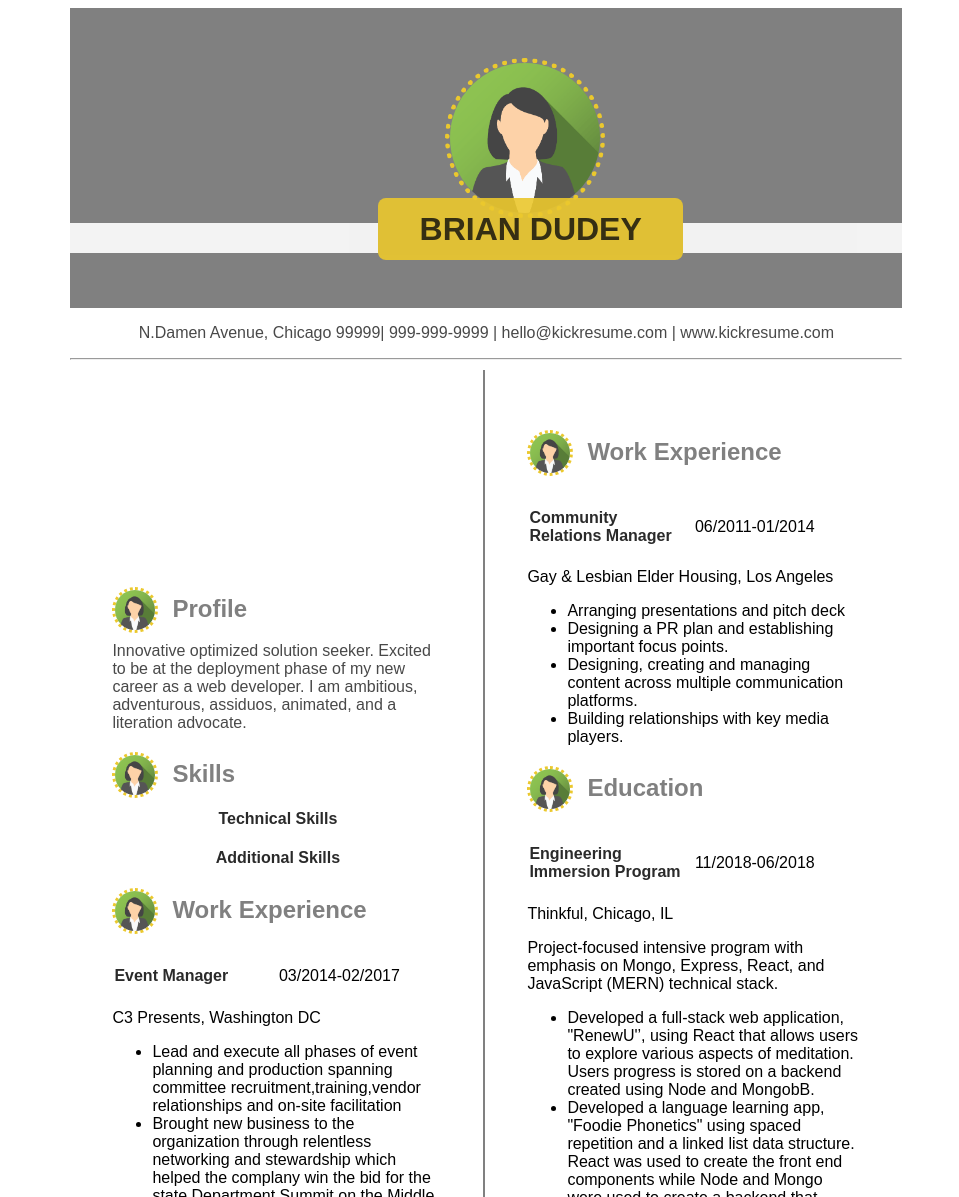
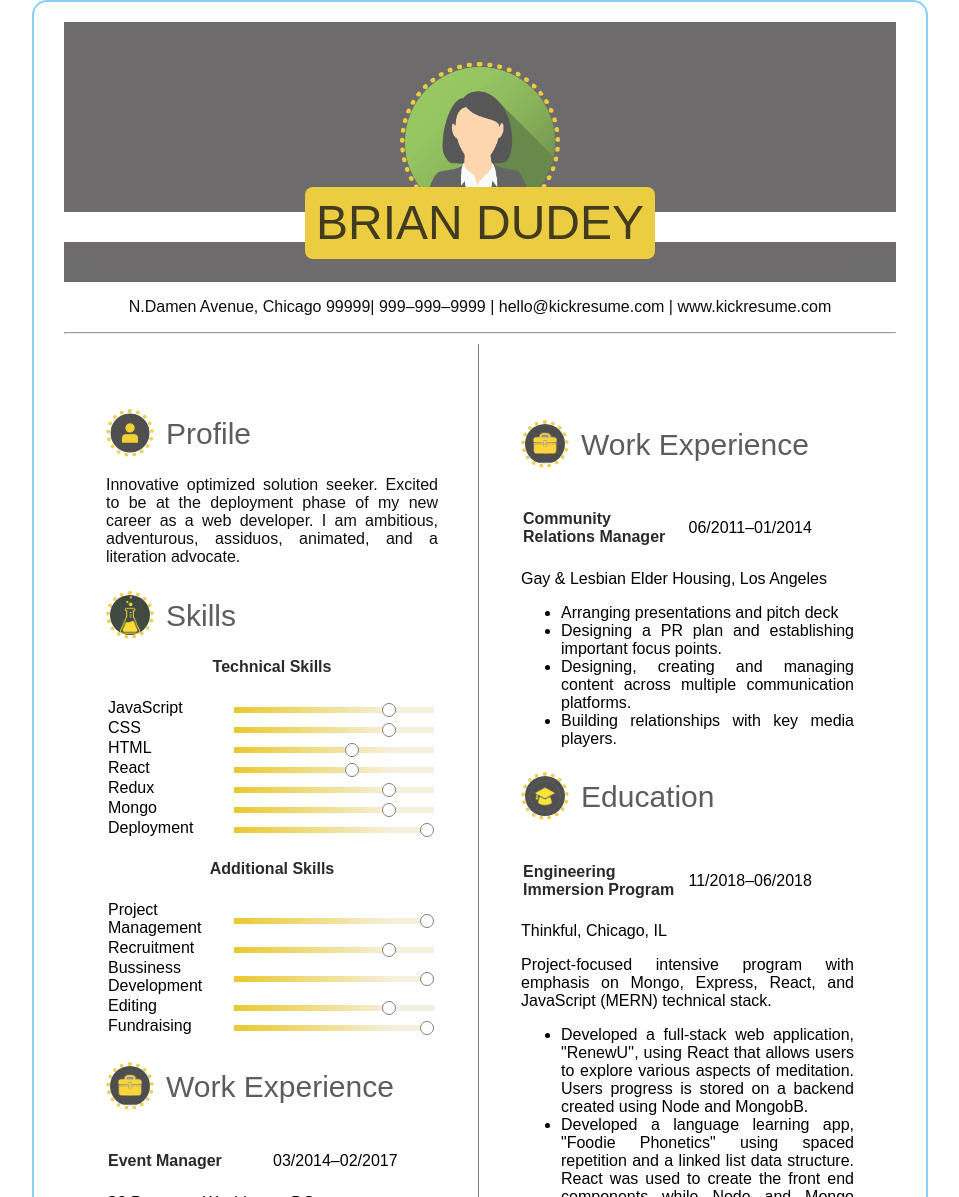
Before and after one commit to sushmithavootukuri/Full-Stack-Development, a plain HTML site: page Weekly Tasks/Week 4 - Nov 29/Portfolio Template/index.html in a window 1280 px wide. Shown: the top 1197 px of the page, without its empty margins (160-1119 px from the left). Drawn offline with Linux system fonts and the light colour scheme.

Commit message:
Initial commit

```diff
--- a/Weekly Tasks/Week 4 - Nov 29/Portfolio Template/css/style.css
+++ b/Weekly Tasks/Week 4 - Nov 29/Portfolio Template/css/style.css
@@ -1,93 +1,105 @@
 *{
-    font-family:  sans-serif;
+    font-family: sans-serif,'Trebuchet MS', 'Lucida Sans Unicode', 'Lucida Grande', 'Lucida Sans', Arial;
+    font-size: 16px;
 }
 body{
     width: 65%;
- margin-left: 18%;
+    margin:0 auto;
+    border: 2px solid lightskyblue;
+    padding: 20px 30px;
+    border-radius: 15px;
 }
 div.main{
-    background-color: grey;
+    background-color: rgb(94, 92, 92);
     width: 100%;
-    height: 300px;
+    height: 260px;
+    opacity: 0.9;
 }
-div.sub-main{
-    background-color : white;
-
+.sub-main{
+    background-color: white;
     width: 100%;
     height: 30px;
     position: relative;
-    top : 30px;
-    opacity: 0.9;
+    top: 30px;
 }
-
-h1#name {
-
-    width: 280px;
+#name {
+    width: 40%;
     background-color:rgb(235, 200, 45);
-    padding: 1.5%;
+    padding: 1%;
     color: rgba(0, 0, 0, 0.808);
     border-radius: 8px;
-     font-size: 200%;
-    font-stretch: condensed;
+    font-size: 300%;
+    font-weight: 500;
     text-align: center;
     position: relative;
     bottom: 25px;
-    left : 37%;
-
+    margin: 0 auto;
 }
-
-  img.profile{
+.profile{
     border-radius: 50%;
     border: 5px dotted rgb(235, 200, 45);
     height: 150px;
     width: 150px;
     position: relative;
-     left:45%;
-     top:50px;
+    display: block;
+    margin-left: auto;
+    margin-right: auto;
+    top:40px;
 }
-
-  p.address{
+.icon{
+    height: 40px;
+    width: 40px;
+    border-radius: 50%;
+    border: 4px dotted rgb(235, 200, 45);
+    float: left;
+    opacity: 0.8;
+}
+.address{
     text-align: center;
 }
 table{
     width: 100%;
-
 }
 td.main{
     padding: 40px;
+    text-align: justify;
 }
 td{
     width: 50%;
     padding: 0px;
     word-wrap: break-word;
 }
-
- td.first {
-      border-right: 2px solid grey;
-
+.first {
+    border-right: 1.5px solid grey;
 }
- h2.sectionHeading{
-    color: grey;
+.section-heading{
+    color: rgb(94, 92, 92);
     padding-left: 60px;
     padding-top: 8px;
     position: relative;
+    font-size: 30px;
+    font-weight: 400;
 }
- img.icon{
-    height: 40px;
-    width: 40px;
-    border-radius: 50%;
-    border: 3px dotted rgb(235, 200, 45);
-    float: left;
+.section-content{
+    color: rgba(0, 0, 0, 0.945);
 }
-
- .sectionContent{
-      color: rgba(0, 0, 0, 0.719);
- }
- h4.sub-heading{
-     text-align : center;
-
+.sub-heading{
+    text-align: center;
 }
 h4{
     color: rgba(0, 0, 0, 0.836);
-
 }
+input[type=range]{
+    appearance: none;
+    width: 200px;
+    height: 6px;
+    background: linear-gradient(to right,rgb(235, 200, 45) 0%, rgb(245, 240, 221) 80%);
+}
+input[type=range]::-webkit-slider-thumb {
+    -webkit-appearance: none;
+    border: 1px solid grey;
+    height: 14px;
+    width: 14px;
+    border-radius: 15px;
+    background: #FFFFFF;
+}
--- a/Weekly Tasks/Week 4 - Nov 29/Portfolio Template/index.html
+++ b/Weekly Tasks/Week 4 - Nov 29/Portfolio Template/index.html
@@ -6,68 +6,133 @@
     <meta name="viewport" content="width=device-width, initial-scale=1.0">
     <title>Portfolio Template</title>
     <link href='css/style.css' rel='stylesheet'>
-
 </head>
 
 <body>
-
     <header>
         <div class='main'>
             <img class="profile" src="img/profile.png" alt="profile photo">
             <div class="sub-main">
-
                 <h1 id='name'>BRIAN DUDEY</h1>
             </div>
         </div>
     </header>
-
     <div>
-        <p class="address sectionContent"> N.Damen Avenue, Chicago 99999| 999-999-9999 | hello@kickresume.com |
+        <p class="address section-content"> N.Damen Avenue, Chicago 99999| 999–999–9999 | hello@kickresume.com |
             www.kickresume.com </p>
         <hr>
     </div>
-
     <table class="content">
         <tbody>
-
             <tr>
                 <td class="first main">
                     <section>
-
-                        <img class="icon" src="img/profile.png" alt="profile photo">
-                        <h2 class="sectionHeading">Profile</h2>
-                        <div class="sectionContent">
+                        <img class="icon" src="img/profile icon.png" alt="profile photo">
+                        <h2 class="section-heading">Profile</h2>
+                        <div class="section-content">
                             <p>Innovative optimized solution seeker. Excited to be at the deployment phase of my new
                                 career as a web developer. I am ambitious, adventurous, assiduos, animated, and a
                                 literation advocate.
                             </p>
                         </div>
                     </section>
-
                     <section>
-
-                        <img class="icon" src="img/profile.png" alt="profile photo">
-                        <h2 class="sectionHeading">Skills</h2>
-
-                        <h4 class="sub-heading">Technical Skills</h4>
-
-                        <h4 class="sub-heading">Additional Skills</h4>
+                        <img class="icon" src="img/skills.png" alt="profile photo">
+                        <h2 class="section-heading">Skills</h2>
+                        <div>
+                            <h4 class="sub-heading">Technical Skills</h4>
+                            <table>
+                                <tr>
+                                    <td>JavaScript</td>
+                                    <td>
+                                        <input type="range" min="1" max="100" value="80" disabled>
+                                    </td>
+                                </tr>
+                                <tr>
+                                    <td>CSS</td>
+                                    <td>
+                                        <input type="range" min="1" max="100" value="80" disabled>
+                                    </td>
+                                </tr>
+                                <tr>
+                                    <td>HTML</td>
+                                    <td>
+                                        <input type="range" min="1" max="100" value="60" disabled>
+                                    </td>
+                                </tr>
+                                <tr>
+                                    <td>React</td>
+                                    <td>
+                                        <input type="range" min="1" max="100" value="60" disabled>
+                                    </td>
+                                </tr>
+                                <tr>
+                                    <td>Redux</td>
+                                    <td>
+                                        <input type="range" min="1" max="100" value="80" disabled>
+                                    </td>
+                                </tr>
+                                <tr>
+                                    <td>Mongo</td>
+                                    <td>
+                                        <input type="range" min="1" max="100" value="80" disabled>
+                                    </td>
+                                </tr>
+                                <tr>
+                                    <td>Deployment</td>
+                                    <td>
+                                        <input type="range" min="1" max="100" value="100" disabled>
+                                    </td>
+                                </tr>
+                            </table>
+                        </div>
+                        <div>
+                            <h4 class="sub-heading">Additional Skills</h4>
+                            <table>
+                                <tr>
+                                    <td>Project Management</td>
+                                    <td>
+                                        <input type="range" min="1" max="100" value="100" disabled>
+                                    </td>
+                                </tr>
+                                <tr>
+                                    <td>Recruitment</td>
+                                    <td>
+                                        <input type="range" min="1" max="100" value="80" disabled>
+                                    </td>
+                                </tr>
+                                <tr>
+                                    <td>Bussiness Development</td>
+                                    <td>
+                                        <input type="range" min="1" max="100" value="100" disabled>
+                                    </td>
+                                </tr>
+                                <tr>
+                                    <td>Editing</td>
+                                    <td>
+                                        <input type="range" min="1" max="100" value="80" disabled>
+                                    </td>
+                                </tr>
+                                <tr>
+                                    <td>Fundraising</td>
+                                    <td>
+                                        <input type="range" min="1" max="100" value="100" disabled>
+                                    </td>
+                                </tr>
+                            </table>
+                        </div>
                     </section>
-
                     <section>
-
-                        <img class="icon" src="img/profile.png" alt="profile photo">
-                        <h2 class="sectionHeading">Work Experience</h2>
-
+                        <img class="icon" src="img/experience.png" alt="icon">
+                        <h2 class="section-heading">Work Experience</h2>
                         <table>
                             <tr>
                                 <td>
                                     <h4>Event Manager</h4>
                                 </td>
-                                <td>03/2014-02/2017</td>
+                                <td>03/2014–02/2017</td>
                             </tr>
                         </table>
-
                         C3 Presents, Washington DC
                         <ul>
                             <li>Lead and execute all phases of event planning and production spanning
@@ -80,29 +145,20 @@
                             <li>Excercise fiscal control over budget creation, tracking and reporting Collaborate with
                                 employees at all organizational levels to advance cohesive operations</li>
                         </ul>
-
                     </section>
-
-
                 </td>
-
-
                 <td class="main">
-
                     <section>
-
-                        <img class="icon" src="img/profile.png" alt="profile photo">
-                        <h2 class="sectionHeading">Work Experience</h2>
-
+                        <img class="icon" src="img/experience.png" alt="icon">
+                        <h2 class="section-heading">Work Experience</h2>
                         <table>
                             <tr>
                                 <td>
                                     <h4>Community Relations Manager</h4>
                                 </td>
-                                <td> 06/2011-01/2014</td>
+                                <td> 06/2011–01/2014</td>
                             </tr>
                         </table>
-
                         Gay & Lesbian Elder Housing, Los Angeles
                         <ul>
                             <li>Arranging presentations and pitch deck</li>
@@ -111,32 +167,25 @@
                             <li> Building relationships with key media players. </li>
                         </ul>
                     </section>
-
                     <section>
-
-                        <img class="icon" src="img/profile.png" alt="profile photo">
-                        <h2 class="sectionHeading">Education</h2>
-
-
+                        <img class="icon" src="img/education.png" alt="icon">
+                        <h2 class="section-heading">Education</h2>
                         <table>
                             <tr>
                                 <td>
                                     <h4>Engineering Immersion Program</h4>
                                 </td>
-                                <td>11/2018-06/2018</td>
+                                <td>11/2018–06/2018</td>
                             </tr>
                         </table>
-
                         Thinkful, Chicago, IL
-
                         <p>Project-focused intensive program with emphasis
                             on Mongo, Express, React, and JavaScript (MERN)
                             technical stack.
                         </p>
-
                         <ul>
                             <li>Developed a full-stack web application,
-                                "RenewU'’, using React that allows users to
+                                "RenewU'', using React that allows users to
                                 explore various aspects of meditation. Users
                                 progress is stored on a backend created using
                                 Node and MongobB.</li>
@@ -146,8 +195,8 @@
                                 the front end components while Node and
                                 Mongo were used to create a backend that
                                 stores user data.
-                                </li>
-                            <li>Developed a concierge app, “Pley’, for
+                            </li>
+                            <li>Developed a concierge app, "Pley', for
                                 individuals looking for curated suggestions
                                 when visiting a new place. React was used to
                                 develop the front end which includes realtime
@@ -157,22 +206,16 @@
                                 developed RESTful API, Geospatial searching,
                                 and user authentication with JWT.</li>
                         </ul>
-
                         <table>
                             <tr>
                                 <td>
                                     <h4>BA, English </h4>
                                 </td>
-                                <td>09/2001 - 09/2005</td>
+                                <td>09/2001–09/2005</td>
                             </tr>
                         </table>
                         University of California, Los Angles
                     </section>
-
-
-
-
-
                 </td>
             </tr>
         </tbody>
```
Also changed, not shown: Weekly Tasks/Week 4 - Nov 29/Portfolio Template/img/education.png (added), Weekly Tasks/Week 4 - Nov 29/Portfolio Template/img/experience.png (added), Weekly Tasks/Week 4 - Nov 29/Portfolio Template/img/profile icon.png (added), Weekly Tasks/Week 4 - Nov 29/Portfolio Template/img/skills.png (added). Lines whose indentation alone changed are shown as unchanged.
